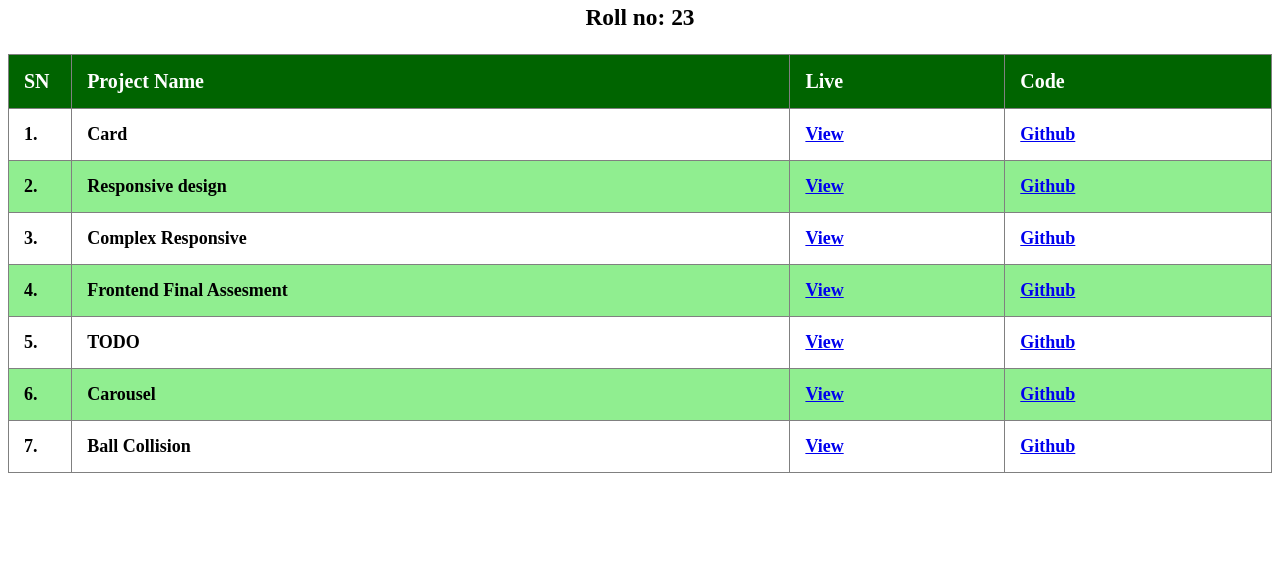
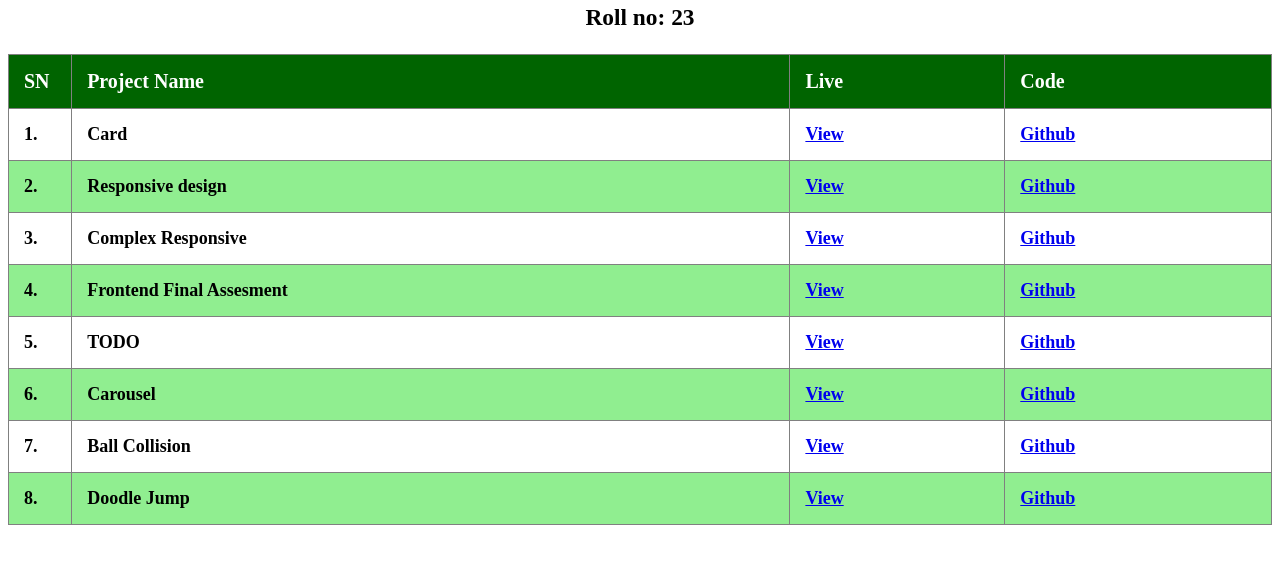
Before and after one commit to romanpoudel/leapfrog-projects, a plain HTML site: page index.html in a window 1280 px wide. Shown: the part 80-644 px from the top of the page. Drawn offline with Linux system fonts and the light colour scheme.

Commit message:
doodle-jump

```diff
--- a/index.html
+++ b/index.html
@@ -163,6 +163,26 @@
 						>
 					</td>
 				</tr>
+				<tr>
+					<td>8.</td>
+					<td>Doodle Jump</td>
+					<td>
+						<a
+							href="https://romanpoudel.github.io/doodle-jump/"
+							target="_blank"
+							rel="noopener"
+							>View</a
+						>
+					</td>
+					<td>
+						<a
+							href="https://github.com/romanpoudel/doodle-jump"
+							target="_blank"
+							rel="noopener"
+							>Github</a
+						>
+					</td>
+				</tr>
 			</tbody>
 		</table>
 	</body>
```
